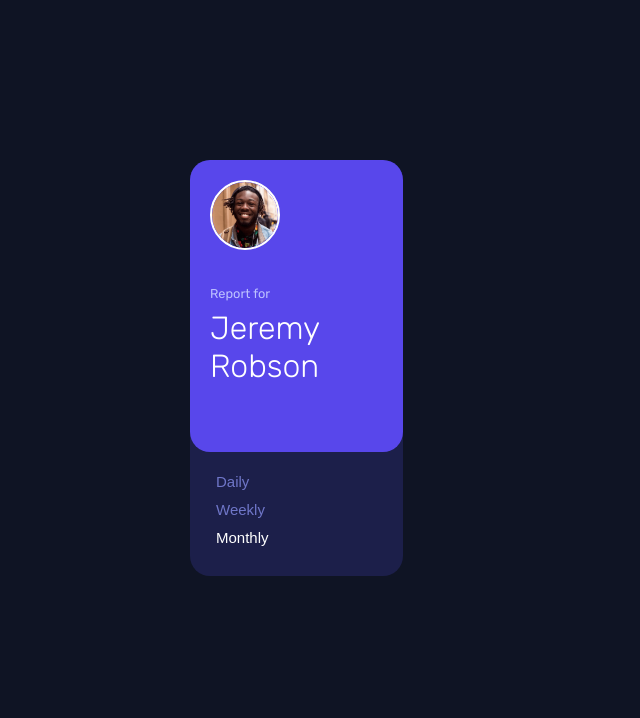
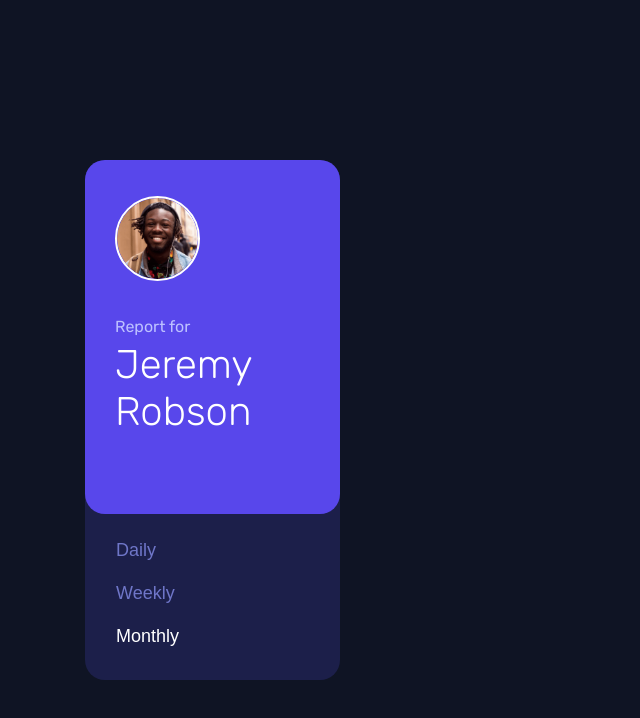
Before and after one commit to Risa2422/time-tracking-dashboard, a plain HTML site: page index.html in a window 1280 px wide. Shown: the whole page, without its empty margins (0-640 px from the left). Drawn offline with Linux system fonts and the light colour scheme.

Commit message:
Update: updated styling for pixel perfect

```diff
--- a/style.scss
+++ b/style.scss
@@ -25,14 +25,14 @@ body {
 .container {
   display: grid;
   grid-template-columns: repeat(1, 1fr);
-  gap: 1rem;
-  max-width: 900px;
+  gap: 30px;
+  max-width: 1110px;
   width: 100%;
   margin: 10rem auto;
 
   @media (min-width: 767px) {
     grid-template-columns: repeat(4, 1fr);
-    grid-template-rows: repeat(2, 200px);
+    grid-template-rows: repeat(2, 245px);
   }
 
   > div {
@@ -41,8 +41,8 @@ body {
 
     .inner {
       background-color: $color-port-gore;
-      margin-top: 2rem;
-      padding: 1.5rem;
+      margin-top: 3rem;
+      padding: 25px 30px;
       flex: 1;
       border-radius: 20px;
       transition: all 0.3s ease-in-out;
@@ -59,8 +59,8 @@ body {
 
         h4 {
           margin: 0;
+          font-size: 1.2rem;
           font-weight: 400;
-          font-size: 0.9rem;
         }
 
         .ellipsis {
@@ -70,21 +70,22 @@ body {
             padding: 0;
             background: url(./images/icon-ellipsis.svg) no-repeat center center;
             width: 25px;
+            cursor: pointer;
           }
         }
       }
 
       .content {
         h5 {
-          margin: 20px 0 10px;
+          margin: 30px 0 10px;
           font-weight: 200;
-          font-size: 2.5rem;
+          font-size: 3rem;
         }
 
         .date {
-          color: $color-purple;
+          color: $color-pale-blue;
           font-weight: 300;
-          font-size: 12px;
+          font-size: 15px;
           padding-bottom: 10px;
         }
       }
@@ -99,12 +100,12 @@ body {
 
     .inner {
       margin-top: 0;
-      padding: 20px;
+      padding: 36px 30px;
       background-color: $color-royal-blue;
     }
 
     .picture {
-      flex: 0 0 70px;
+      flex: 0 0 85px;
 
       img {
         max-width: 100%;
@@ -116,29 +117,34 @@ body {
 
     .content {
       p {
-        font-size: 0.8rem;
-        margin: 2rem 0 0.5rem;
+        font-size: 1rem;
+        margin: 32px 0 5px;
         color: $color-pale-blue;
       }
 
       h1 {
         margin: 0;
+        font-size: 2.5rem;
         font-weight: 300;
       }
     }
 
     .timeframes {
-      margin: 20px;
+      display: flex;
+      flex-direction: column;
+      align-items: start;
+      gap: 20px;
+      margin: 25px 25px 32px;
 
       button {
         display: block;
-        margin-top: 0;
-        padding-bottom: 10px;
-        font-size: 15px;
+        font-size: 18px;
         color: $color-purple;
         border: none;
         background: transparent;
+        cursor: pointer;
         transition: all 0.3s ease-in-out;
+        &:hover,
         &.selected {
           color: $color-white;
         }
@@ -148,7 +154,7 @@ body {
 
   .box {
     background-repeat: no-repeat;
-    background-position: top right;
+    background-position: 90% -10px;
 
     h5 {
       margin: 0;
```
Also changed, not shown: style.css, 3 other files.
